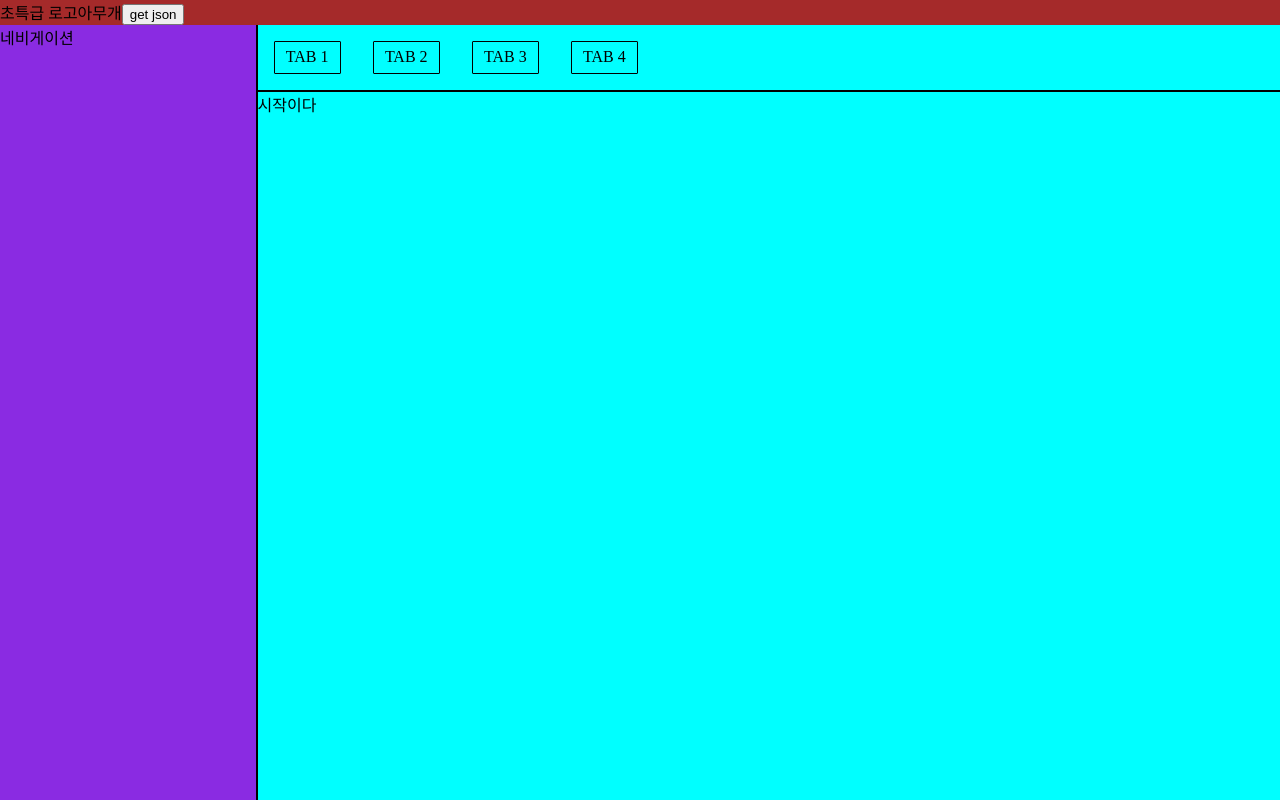
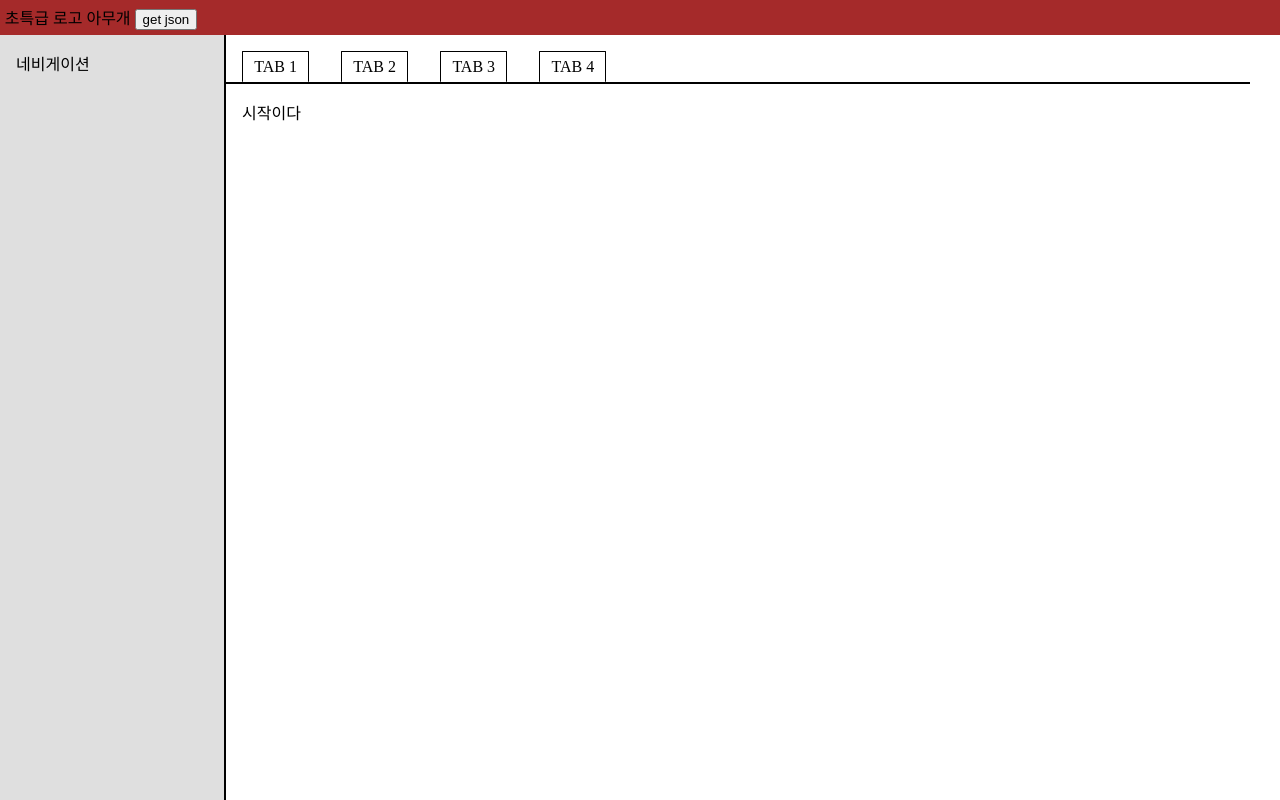
Before and after one commit to jiwan0123/WWF, a React (Create React App) app: page / in a window 1280 px wide. Built offline with nearby package versions, Linux system fonts and the light colour scheme.

Commit message:
layout.css 수정

```diff
--- a/src/components/header/index.js
+++ b/src/components/header/index.js
@@ -3,10 +3,11 @@ function Header(props) {
     return(
         <header>
             <span>초특급 로고</span>
-            <span>아무개</span>
+            <span> 아무개 </span>
             <button onClick={()=>{
                 console.log(props.blockState);
                 alert('copied Json! (test)');
+
                 /*
                 navigator.clipboard.writeText(JSON.stringify(props.blockState));
 
@@ -16,5 +17,4 @@ function Header(props) {
         </header>
     );
 }
-
 export default Header;
--- a/src/components/workbench/index.js
+++ b/src/components/workbench/index.js
@@ -11,17 +11,19 @@ function Workbench(props) {
       props.setBlockState(temp);
     })
 
+    let [currentTab, setCurrentTab] = useState(1);
+
     return (
         <div className='workbench'>
 
           <div className='tabs'>
-            <span className='tab-item'>TAB 1</span>
-            <span className='tab-item'>TAB 2</span>
-            <span className='tab-item'>TAB 3</span>
-            <span className='tab-item'>TAB 4</span>
+            <span className='tab-item' onClick={()=>{console.log("TAB1 clicked!")}}>TAB 1</span>
+            <span className='tab-item' onClick={()=>{console.log("TAB2 clicked!")}}>TAB 2</span>
+            <span className='tab-item' onClick={()=>{console.log("TAB3 clicked!")}}>TAB 3</span>
+            <span className='tab-item' onClick={()=>{console.log("TAB4 clicked!")}}>TAB 4</span>
           </div>
-          <div>
-            { workbench.tabs[0].blocks[0] }
+          <div className="workbench-body">
+            { workbench.tabs[currentTab-1].blocks[0] /*TAB은 1부터 시작이라 인덱스에 -1 했습니다*/}
           </div>
         </div>
     );
--- a/src/css/layout.css
+++ b/src/css/layout.css
@@ -4,12 +4,24 @@ body {height: 100%; font-family:'Malgun Gothic';}
 #root {height: 100%;}
 
 .content {display: flex; height: 100%; flex-direction: column;}
-header {background-color: brown;}
-main {background-color: aqua; display: flex; height: 100%;}
-nav {width: 20%; background-color: blueviolet; border-right: 2px solid #000000;}
+header {background-color: brown; padding: .3rem;}
+main {background-color: #FFFFFF; display: flex; height: 100%;}
+nav {width: 15%; background-color: rgb(223, 223, 223); border-right: 2px solid #000000;padding: 1rem;}
 .workbench {width: 80%;}
 .workbench .tabs {display: flex; border-bottom: 2px solid #000000;}
 
+.workbench-body{
+    padding: 1rem;
+}
+
 .workbench .tab-item {
-    margin: 1rem; border: 1px solid #000000; padding: 0.4rem 0.7rem; font-weight: 500; border-radius: 1px;
+    margin: 1rem 1rem 0 1rem;
+    border-top: 1px solid #000000;
+    border-left: 1px solid #000000;
+    border-right: 1px solid #000000;
+
+    padding: 0.4rem 0.7rem;
+    font-weight: 500;
+    border-radius: 1px;
+    cursor:pointer;
 }
```
